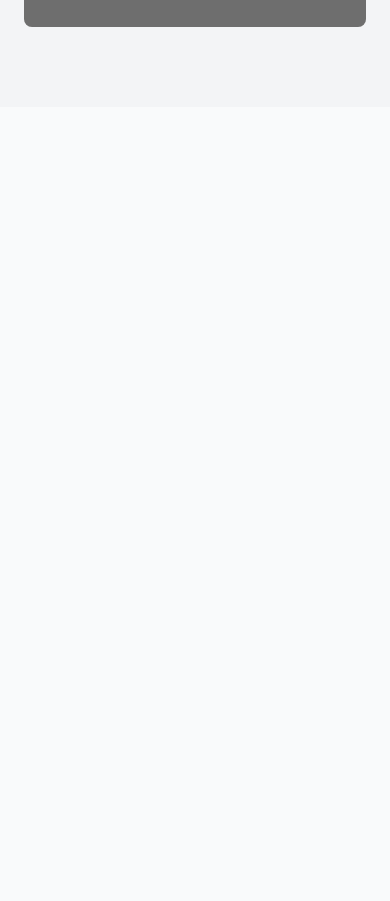
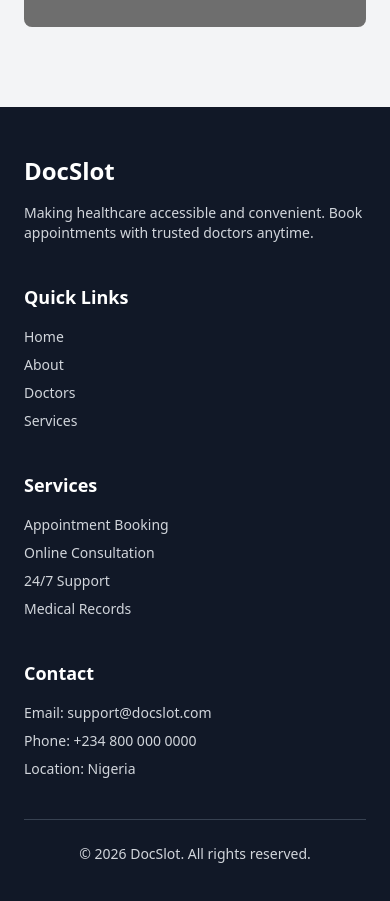
Before and after one commit to ukazimchisom/medical-clinic-booking, a Next.js app: page / in a window 390 px wide. Shown: the part 5895-6796 px from the top of the page. Before the commit the page ends 6002 px from the top, so only its background shows below. Built offline with nearby package versions, Linux system fonts and the light colour scheme; grey boxes are pictures that could not be loaded.

Commit message:
feat: add responsive footer with links, services, and contact section

```diff
--- a/src/app/globals.css
+++ b/src/app/globals.css
@@ -3,6 +3,10 @@
 @tailwind utilities;
 
 /* Global Styles */
+
+html {
+  scroll-behavior: smooth;
+}
 
 body {
   @apply bg-gray-50 text-gray-800;
--- a/src/app/page.tsx
+++ b/src/app/page.tsx
@@ -1,5 +1,6 @@
 import AboutUs from "@/components/layout/AboutUs";
 import ChooseUs from "@/components/layout/ChooseUs";
+import Footer from "@/components/layout/Footer";
 import Hero from "@/components/layout/Hero";
 import Navbar from "@/components/layout/Navbar";
 import Services from "@/components/layout/Services";
@@ -12,6 +13,7 @@
       <AboutUs />
       <Services />
       <ChooseUs />
+      <Footer />
     </main>
   );
 }
--- a/src/components/layout/AboutUs.tsx
+++ b/src/components/layout/AboutUs.tsx
@@ -2,7 +2,10 @@
 
 export default function AboutUs() {
   return (
-    <section className="w-full h-auto mx-auto px-6 sm:px-12 py-20 grid md:grid-cols-2 gap-10 items-center bg-gray-100">
+    <section
+      id="about"
+      className="w-full h-auto mx-auto px-6 sm:px-12 py-20 grid md:grid-cols-2 gap-10 items-center bg-gray-100"
+    >
       <div className="sm:px-6 ">
         <span className="flex justify-center md:justify-start gap-3 font-semibold text-blue-800 mb-3">
           <Image
--- /dev/null
+++ b/src/components/layout/Footer.tsx
@@ -0,0 +1,58 @@
+import Link from "next/link";
+
+export default function Footer() {
+  return (
+    <footer className="bg-gray-900 text-gray-300 px-6 sm:px-12 py-12">
+      <div className="max-w-7xl mx-auto grid gap-10 md:grid-cols-4">
+        <div>
+          <h2 className="text-white text-2xl font-bold mb-4">DocSlot</h2>
+          <p className="text-sm">
+            Making healthcare accessible and convenient. Book appointments with
+            trusted doctors anytime.
+          </p>
+        </div>
+
+        <div>
+          <h3 className="text-white font-semibold mb-4">Quick Links</h3>
+          <ul className="space-y-2 text-sm">
+            <li>
+              <Link href="/">Home</Link>
+            </li>
+            <li>
+              <Link href="/#about">About</Link>
+            </li>
+            <li>
+              <Link href="/doctors">Doctors</Link>
+            </li>
+            <li>
+              <Link href="/#services">Services</Link>
+            </li>
+          </ul>
+        </div>
+
+        <div>
+          <h3 className="text-white font-semibold mb-4">Services</h3>
+          <ul className="space-y-2 text-sm">
+            <li>Appointment Booking</li>
+            <li>Online Consultation</li>
+            <li>24/7 Support</li>
+            <li>Medical Records</li>
+          </ul>
+        </div>
+
+        <div>
+          <h3 className="text-white font-semibold mb-4">Contact</h3>
+          <ul className="space-y-2 text-sm">
+            <li>Email: support@docslot.com</li>
+            <li>Phone: +234 800 000 0000</li>
+            <li>Location: Nigeria</li>
+          </ul>
+        </div>
+      </div>
+
+      <div className="border-t border-gray-700 mt-10 pt-6 text-center text-sm">
+        © {new Date().getFullYear()} DocSlot. All rights reserved.
+      </div>
+    </footer>
+  );
+}
--- a/src/components/layout/Hero.tsx
+++ b/src/components/layout/Hero.tsx
@@ -4,7 +4,10 @@
 
 export default function Hero() {
   return (
-    <section className="relative w-full min-h-[100svh] overflow-hidden">
+    <section
+      id="hero"
+      className="relative w-full min-h-[100svh] overflow-hidden"
+    >
       {/* Background Image */}
       <Image
         src="/doctor-patient-3.jpg"
--- a/src/components/layout/Services.tsx
+++ b/src/components/layout/Services.tsx
@@ -4,7 +4,10 @@
 
 export default function Services() {
   return (
-    <section className="w-full h-auto mx-auto px-6 sm:px-12 py-20 items-center flex flex-col gap-10 ">
+    <section
+      id="services"
+      className="w-full h-auto mx-auto px-6 sm:px-12 py-20 items-center flex flex-col gap-10 "
+    >
       <h1 className="text-3xl font-bold max-w-md text-gray-600 text-center">
         Comprehensive Services for your Health
       </h1>
```
